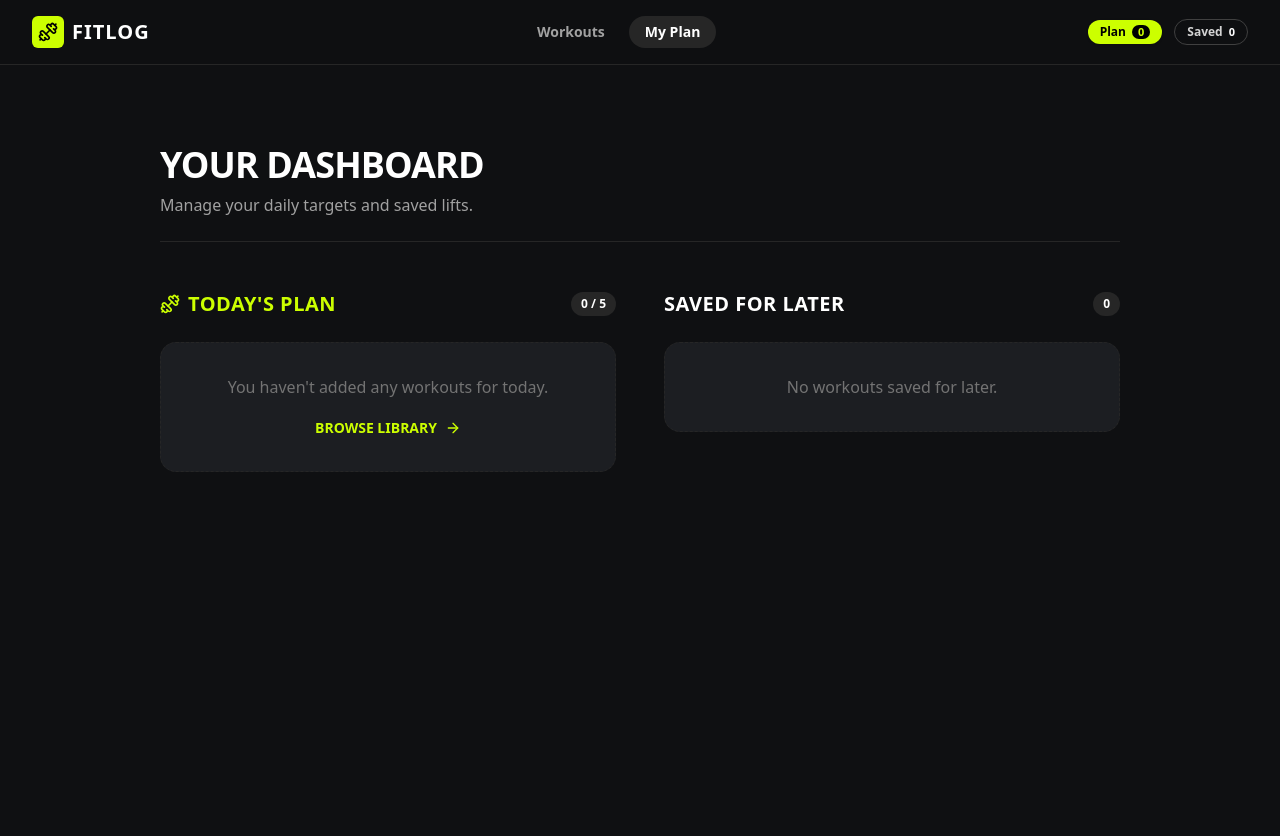
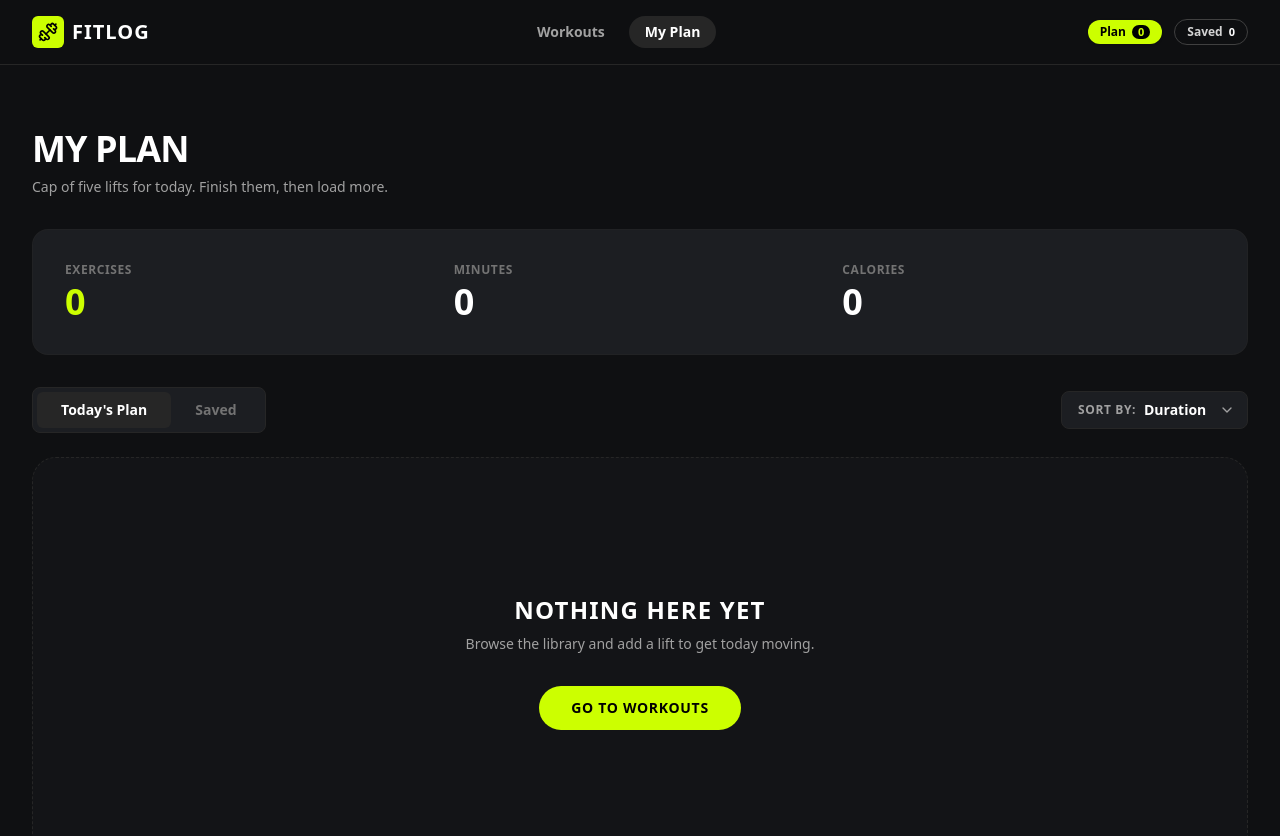
Before and after one commit to mohammediqbal746/nextjs-fit-log-assignment6, a Next.js app: page /my-plan in a window 1280 px wide. Shown: the top 836 px of the page. Built offline with nearby package versions, Linux system fonts and the light colour scheme.

Commit message:
fix: update my plan list items to exactly match figma design

```diff
--- a/src/app/my-plan/page.tsx
+++ b/src/app/my-plan/page.tsx
@@ -1,76 +1,151 @@
 'use client';
 
-import React from 'react';
+import React, { useState } from 'react';
 import Link from 'next/link';
 import Image from 'next/image';
 import { usePlan } from '@/context/PlanContext';
-import { Trash2, CheckCircle, ArrowRight, Dumbbell } from 'lucide-react';
+import { ChevronDown, Clock, Flame, Star, Check, X } from 'lucide-react';
+import { SortOption } from '@/types/workout';
 
 export default function MyPlanPage() {
   const { todayPlan, savedWorkouts, removeFromTodayPlan, removeFromSaved, markAsDone } = usePlan();
 
+  const [activeTab, setActiveTab] = useState<'today' | 'saved'>('today');
+  const [sortBy, setSortBy] = useState<SortOption>('Duration');
+
+  // Stats ক্যালকুলেশন
+  const totalExercises = todayPlan.length;
+  const totalMinutes = todayPlan.reduce((acc, curr) => acc + (curr.duration || 0), 0);
+  const totalCalories = todayPlan.reduce((acc, curr) => acc + (curr.calories || 0), 0);
+
+  const currentList = activeTab === 'today' ? todayPlan : savedWorkouts;
+
+  const sortedList = [...currentList].sort((a, b) => {
+    if (sortBy === 'Duration') return (a.duration || 0) - (b.duration || 0);
+    if (sortBy === 'Calories') return (a.calories || 0) - (b.calories || 0);
+    if (sortBy === 'Rating') return (b.rating || 0) - (a.rating || 0);
+    return 0;
+  });
+
   return (
-    <main className="min-h-screen max-w-5xl mx-auto px-4 sm:px-6 lg:px-8 py-12 md:py-20">
+    <main className="max-w-7xl mx-auto px-4 sm:px-6 lg:px-8 py-10 md:py-16">
 
-      <div className="mb-12 border-b border-neutral-800 pb-6">
+      {/* Header */}
+      <div className="mb-8">
         <h1 className="text-3xl md:text-4xl font-black text-white uppercase tracking-tight mb-2">
-          Your Dashboard
+          MY PLAN
         </h1>
-        <p className="text-neutral-400">Manage your daily targets and saved lifts.</p>
+        <p className="text-neutral-400 text-sm">
+          Cap of five lifts for today. Finish them, then load more.
+        </p>
       </div>
 
-      <div className="grid grid-cols-1 lg:grid-cols-2 gap-12">
-
-        {/* Today's Plan */}
-        <section>
-          <div className="flex items-center justify-between mb-6">
-            <h2 className="text-xl font-bold text-[#ccff00] uppercase tracking-wide flex items-center gap-2">
-              <Dumbbell className="w-5 h-5" /> Today's Plan
-            </h2>
-            <span className="bg-neutral-800 text-white text-xs px-2.5 py-1 rounded-full font-bold">
-              {todayPlan.length} / 5
-            </span>
+      {/* Stats Box */}
+      <div className="bg-[#1c1e22] rounded-2xl p-6 md:p-8 mb-8 grid grid-cols-3 gap-4 border border-neutral-800/50">
+        <div>
+          <p className="text-neutral-500 text-xs font-bold uppercase tracking-wider mb-1">Exercises</p>
+          <p className="text-3xl md:text-4xl font-black text-[#ccff00]">{totalExercises}</p>
+        </div>
+        <div>
+          <p className="text-neutral-500 text-xs font-bold uppercase tracking-wider mb-1">Minutes</p>
+          <p className="text-3xl md:text-4xl font-black text-white">{totalMinutes}</p>
+        </div>
+        <div>
+          <p className="text-neutral-500 text-xs font-bold uppercase tracking-wider mb-1">Calories</p>
+          <p className="text-3xl md:text-4xl font-black text-white">{totalCalories}</p>
+        </div>
       </div>
 
-          {todayPlan.length === 0 ? (
-            <div className="bg-[#1c1e22] border border-neutral-800 border-dashed rounded-2xl p-8 text-center">
-              <p className="text-neutral-500 mb-4">You haven't added any workouts for today.</p>
-              <Link href="/" className="inline-flex items-center gap-2 text-[#ccff00] font-bold hover:underline text-sm uppercase">
-                Browse Library <ArrowRight className="w-4 h-4" />
+      {/* Tabs & Sort */}
+      <div className="flex flex-col sm:flex-row justify-between items-start sm:items-center mb-6 gap-4">
+        <div className="flex bg-[#1c1e22] p-1 rounded-lg border border-neutral-800">
+          <button
+            onClick={() => setActiveTab('today')}
+            className={`px-6 py-2 rounded-md text-sm font-bold transition-all ${
+              activeTab === 'today' ? 'bg-neutral-800 text-white' : 'text-neutral-500 hover:text-white'
+            }`}
+          >
+            Today's Plan
+          </button>
+          <button
+            onClick={() => setActiveTab('saved')}
+            className={`px-6 py-2 rounded-md text-sm font-bold transition-all ${
+              activeTab === 'saved' ? 'bg-neutral-800 text-white' : 'text-neutral-500 hover:text-white'
+            }`}
+          >
+            Saved
+          </button>
+        </div>
+
+        <div className="flex items-center gap-2 bg-[#1c1e22] border border-neutral-800 rounded-lg px-4 py-2 relative">
+          <span className="text-xs text-neutral-400 font-bold uppercase tracking-wider">Sort By:</span>
+          <select
+            className="bg-transparent text-white text-sm font-bold outline-none appearance-none pr-6 cursor-pointer"
+            value={sortBy}
+            onChange={(e) => setSortBy(e.target.value as SortOption)}
+          >
+            <option value="Duration" className="bg-[#1c1e22]">Duration</option>
+            <option value="Calories" className="bg-[#1c1e22]">Calories</option>
+            <option value="Rating" className="bg-[#1c1e22]">Rating</option>
+          </select>
+          <ChevronDown className="w-4 h-4 text-neutral-400 absolute right-3 pointer-events-none" />
+        </div>
+      </div>
+
+      {/* List Content */}
+      <div className={sortedList.length === 0 ? "bg-[#131417] border border-neutral-800 border-dashed rounded-3xl p-6 md:p-10 min-h-[400px]" : ""}>
+        {sortedList.length === 0 ? (
+          <div className="h-full flex flex-col items-center justify-center text-center mt-12 md:mt-24">
+            <h2 className="text-2xl font-black text-white uppercase tracking-wider mb-2">NOTHING HERE YET</h2>
+            <p className="text-neutral-400 text-sm mb-8">Browse the library and add a lift to get today moving.</p>
+            <Link href="/" className="bg-[#ccff00] text-black px-8 py-3 rounded-full font-bold uppercase tracking-wider text-sm hover:brightness-105 transition-all">
+              Go to workouts
             </Link>
           </div>
         ) : (
           <div className="space-y-4">
-              {todayPlan.map((item) => (
-                <div key={item.id} className={`bg-[#1c1e22] border rounded-2xl p-4 flex gap-4 transition-all ${item.isDone ? 'border-[#ccff00]/50 opacity-70' : 'border-neutral-800'}`}>
+            {sortedList.map((item) => (
+              <div key={item.id} className={`bg-[#1c1e22] border rounded-2xl p-4 flex flex-col md:flex-row gap-6 items-center transition-all ${item.isDone && activeTab === 'today' ? 'border-[#ccff00]/50 opacity-70' : 'border-neutral-800'}`}>
 
-                  <div className="relative w-20 h-20 bg-neutral-900 rounded-xl overflow-hidden flex-shrink-0">
-                    {item.image && (
-                      <Image src={item.image} alt={item.name} fill className="object-cover" />
-                    )}
+                {/* Image */}
+                <div className="relative w-full md:w-48 h-32 md:h-24 bg-neutral-900 rounded-xl overflow-hidden flex-shrink-0">
+                  {item.image && <Image src={item.image} alt={item.name} fill className="object-cover" />}
                 </div>
 
-                  <div className="flex-1 flex flex-col justify-center">
-                    <h3 className={`font-black text-white uppercase tracking-wide ${item.isDone ? 'line-through text-neutral-500' : ''}`}>
+                {/* Title & Stats */}
+                <div className="flex-1 w-full text-center md:text-left">
+                  <h3 className={`font-black uppercase tracking-wide text-lg ${item.isDone && activeTab === 'today' ? 'line-through text-neutral-500' : 'text-white'}`}>
                     {item.name}
                   </h3>
-                    <p className="text-xs text-neutral-400 mt-1">{item.duration} min • {item.calories} kcal</p>
+                  <p className="text-sm text-neutral-400 mb-2">{item.equipment}</p>
+                  <div className="flex items-center justify-center md:justify-start gap-4 text-xs font-medium text-neutral-300">
+                    <span className="flex items-center gap-1.5"><Clock className="w-4 h-4 text-[#ccff00]" /> {item.duration} min</span>
+                    <span className="flex items-center gap-1.5"><Flame className="w-4 h-4 text-[#ccff00]" /> {item.calories} kcal</span>
+                    <span className="flex items-center gap-1.5"><Star className="w-4 h-4 text-[#ccff00]" /> {item.rating}</span>
+                  </div>
                 </div>
 
-                  <div className="flex flex-col gap-2 justify-center border-l border-neutral-800 pl-4">
+                {/* Actions */}
+                <div className="flex items-center justify-center gap-3 w-full md:w-auto mt-4 md:mt-0">
+                  <Link href={`/workout/${item.id}`} className="px-5 py-2 border border-neutral-700 rounded-full text-xs font-bold text-white hover:bg-neutral-800 transition-colors">
+                    View Details
+                  </Link>
+
+                  {activeTab === 'today' && (
                     <button
                       onClick={() => markAsDone(item.id)}
-                      title="Mark as Done"
-                      className={`p-2 rounded-full transition-all ${item.isDone ? 'bg-[#ccff00] text-black' : 'bg-neutral-800 text-neutral-400 hover:text-white'}`}
+                      className={`flex items-center gap-2 px-5 py-2 rounded-full text-xs font-bold transition-all ${item.isDone ? 'bg-neutral-800 text-neutral-400' : 'bg-[#ccff00] text-black hover:brightness-105'}`}
                     >
-                      <CheckCircle className="w-5 h-5" />
+                      <Check className="w-4 h-4" />
+                      {item.isDone ? 'Done' : 'Mark as Done'}
                     </button>
+                  )}
+
                   <button
-                      onClick={() => removeFromTodayPlan(item.id)}
-                      title="Remove"
-                      className="p-2 rounded-full bg-neutral-800 text-red-400 hover:bg-red-500/20 transition-all"
+                    onClick={() => activeTab === 'today' ? removeFromTodayPlan(item.id) : removeFromSaved(item.id)}
+                    className="p-2 ml-2 text-neutral-500 hover:text-red-400 transition-colors"
                   >
-                      <Trash2 className="w-5 h-5" />
+                    <X className="w-5 h-5" />
                   </button>
                 </div>
 
@@ -78,51 +153,8 @@ export default function MyPlanPage() {
             ))}
           </div>
         )}
-        </section>
-
-        {/* Saved for Later */}
-        <section>
-          <div className="flex items-center justify-between mb-6">
-            <h2 className="text-xl font-bold text-white uppercase tracking-wide">
-              Saved for Later
-            </h2>
-            <span className="bg-neutral-800 text-white text-xs px-2.5 py-1 rounded-full font-bold">
-              {savedWorkouts.length}
-            </span>
       </div>
 
-          {savedWorkouts.length === 0 ? (
-            <div className="bg-[#1c1e22] border border-neutral-800 border-dashed rounded-2xl p-8 text-center">
-              <p className="text-neutral-500">No workouts saved for later.</p>
-            </div>
-          ) : (
-            <div className="space-y-4">
-              {savedWorkouts.map((item) => (
-                <div key={item.id} className="bg-[#1c1e22] border border-neutral-800 rounded-2xl p-4 flex gap-4">
-
-                  <div className="flex-1 flex flex-col justify-center">
-                    <Link href={`/workout/${item.id}`} className="font-black text-white uppercase tracking-wide hover:text-[#ccff00] transition-colors">
-                      {item.name}
-                    </Link>
-                    <p className="text-xs text-neutral-400 mt-1">{item.equipment}</p>
-                  </div>
-
-                  <div className="flex items-center border-l border-neutral-800 pl-4">
-                    <button
-                      onClick={() => removeFromSaved(item.id)}
-                      className="p-2 rounded-full bg-neutral-800 text-red-400 hover:bg-red-500/20 transition-all"
-                    >
-                      <Trash2 className="w-5 h-5" />
-                    </button>
-                  </div>
-
-                </div>
-              ))}
-            </div>
-          )}
-        </section>
-
-      </div>
     </main>
   );
 }
```
Also changed, not shown: 1 other file (tests, documents, lock files or other folders). Lines whose indentation alone changed are shown as unchanged.
